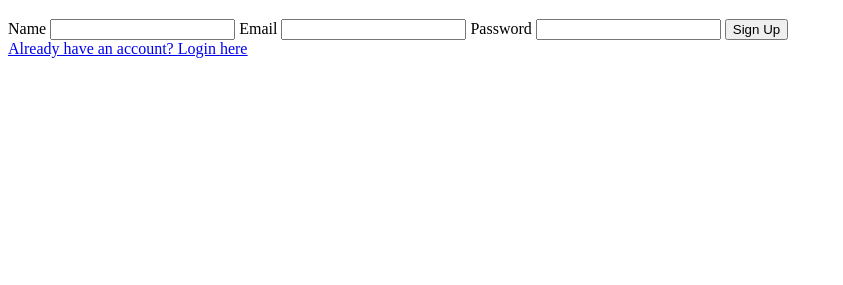
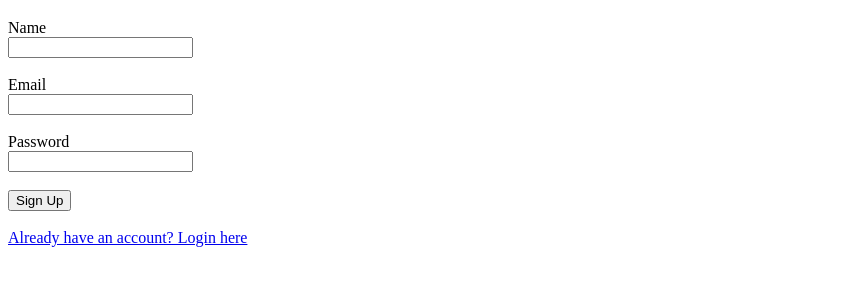
Before and after one commit to NafNawal04/Chikitsha_Shohayok, a website: page views/signup.html in a window 1280 px wide. Shown: the part 61-346 px from the top of the page, without its empty margins (0-843 px from the left). Drawn offline with Linux system fonts and the light colour scheme.

Commit message:
changed views

```diff
--- a/views/signup.html
+++ b/views/signup.html
@@ -6,24 +6,30 @@
     <title>Sign Up</title>
 </head>
 <body>
-    <div class="signup-container">
+    <div>
         <h1>Sign Up</h1>
         <form action="/signup" method="POST">
-            <label for="name">Name</label>
-            <input type="text" id="name" name="name" required>
-
-            <label for="email">Email</label>
-            <input type="email" id="email" name="email" required>
-
-            <label for="password">Password</label>
-            <input type="password" id="password" name="password" required>
-
-            <button type="submit">Sign Up</button>
-
+            <div>
+                <label for="name">Name</label><br>
+                <input type="text" id="name" name="name" required>
+            </div>
+            <br>
+            <div>
+                <label for="email">Email</label><br>
+                <input type="email" id="email" name="email" required>
+            </div>
+            <br>
+            <div>
+                <label for="password">Password</label><br>
+                <input type="password" id="password" name="password" required>
+            </div>
+            <br>
+            <div>
+                <button type="submit">Sign Up</button>
+            </div>
         </form>
-
-
-        <a href="/login"><u>Already have an account? Login here</u></a>
+        <br>
+        <a href="/login">Already have an account? Login here</a>
     </div>
 </body>
 </html>
```
Also changed, not shown: views/login.html (+16 -9 lines).
